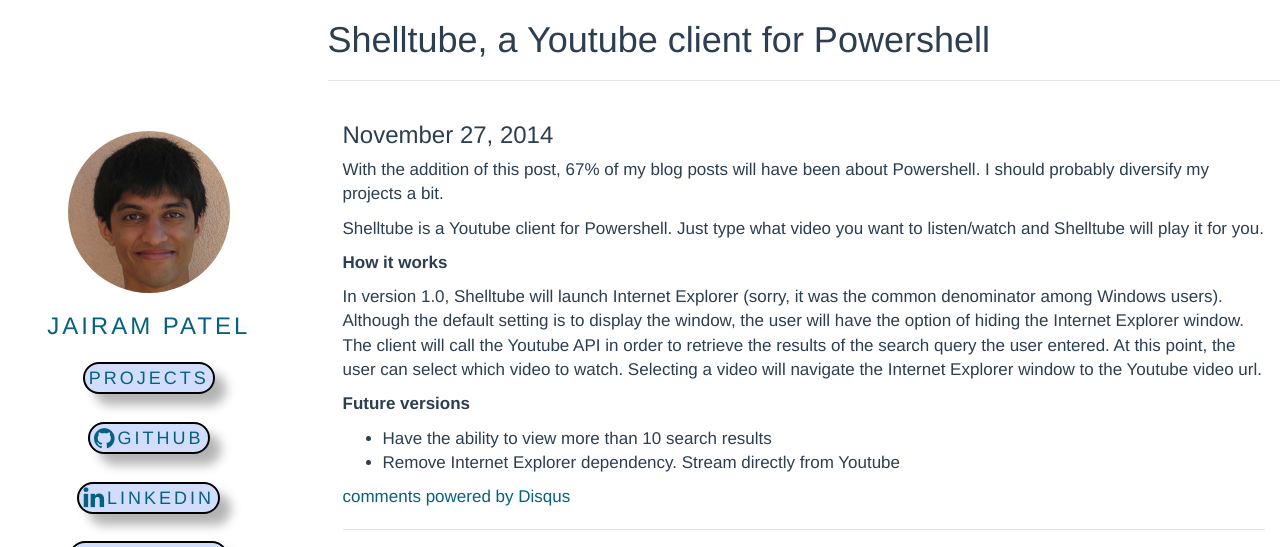
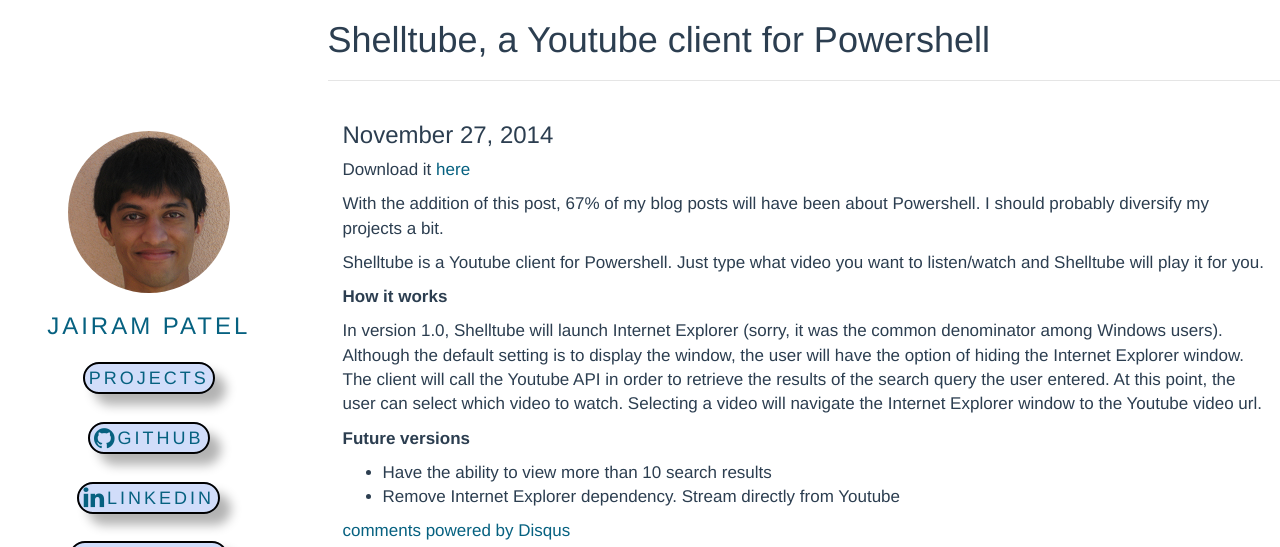
Before and after one commit to jairampatel/jairampatel.github.io, a Jekyll site: the page built from _posts/2014-11-27-shelltube-a-youtube-client-for-powershell.md, in a window 1280 px wide, cut to the strip 0-547 px from the top of the page. Built offline with Jekyll 4.4.1, drawn with Linux system fonts in a browser that asks for light colours; nearby versions of some CDN libraries; comment, search, counter and statistics services are not loaded.

Commit message:
add link to github

```diff
--- a/_posts/2014-11-27-shelltube-a-youtube-client-for-powershell.md
+++ b/_posts/2014-11-27-shelltube-a-youtube-client-for-powershell.md
@@ -2,6 +2,7 @@
 layout: post
 title: "Shelltube, a Youtube client for Powershell"
 ---
+Download it [here](https://github.com/jairampatel/shelltube)
 
 With the addition of this post, 67% of my blog posts will have been about Powershell. I should probably diversify my projects a bit.
 
```
